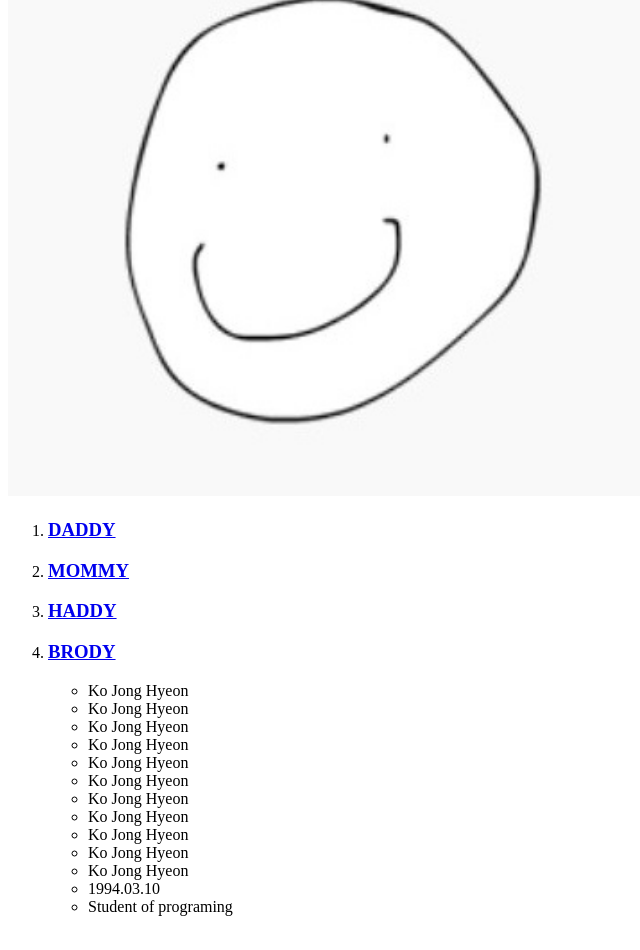
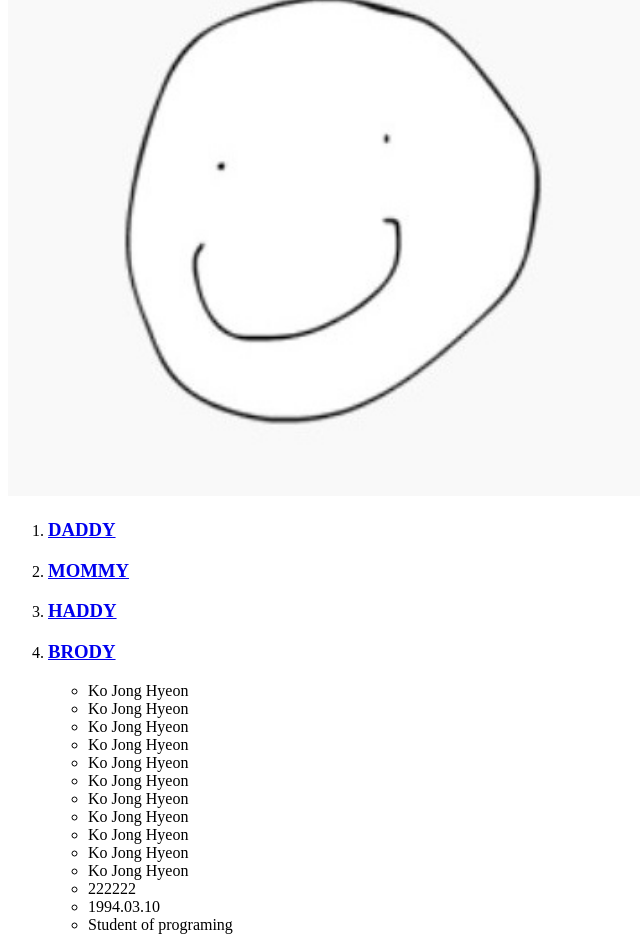
Before and after one commit to hadikowork/My-Family, a plain HTML site: page bro.html in a window 1280 px wide. Shown: the part 232-1182 px from the top of the page, without its empty margins (0-640 px from the left). Drawn offline with Linux system fonts and the light colour scheme.

Commit message:
222추가

```diff
--- a/bro.html
+++ b/bro.html
@@ -28,6 +28,7 @@
         <li>Ko Jong Hyeon</li>
         <li>Ko Jong Hyeon</li>
         <li>Ko Jong Hyeon</li>
+        <li>222222</li>
         <li>1994.03.10</li>
         <li>Student of programing</li>
       </ul>
```
